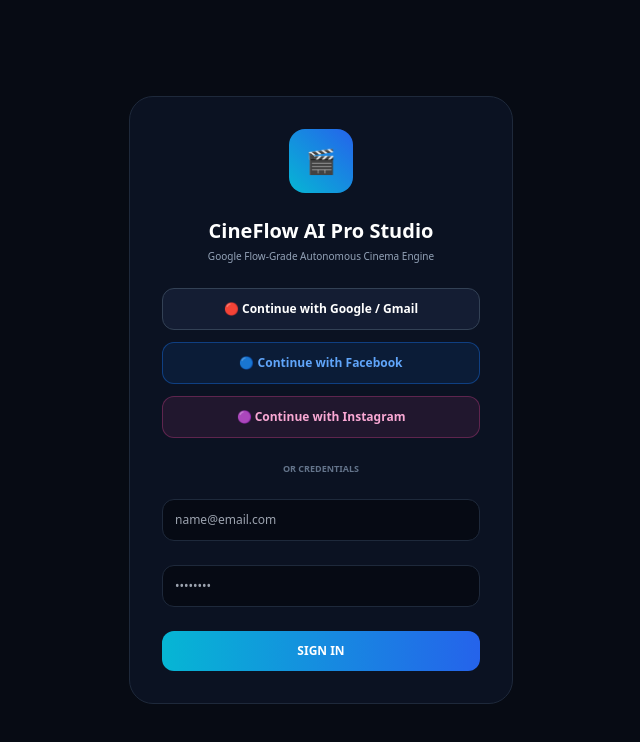
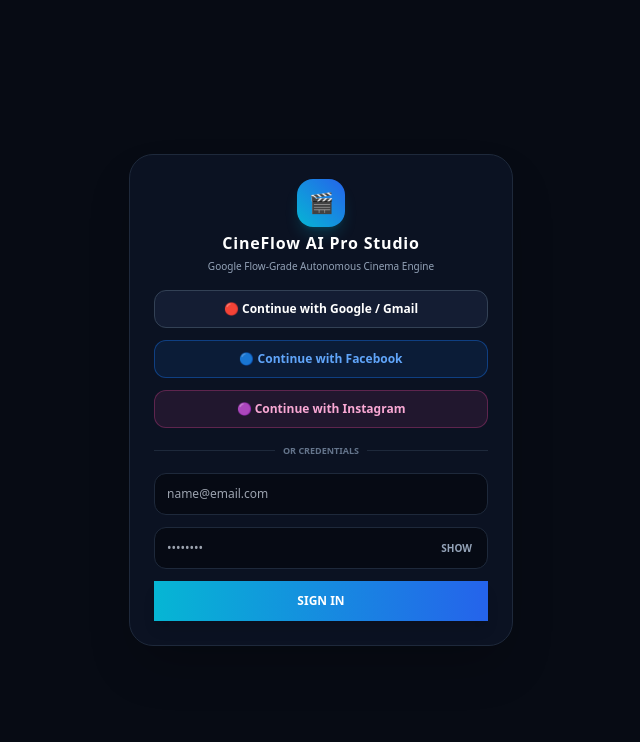
Before and after one commit to deepbhauak-wq/cineflow-ai, a Next.js app: page / in a window 1280 px wide. Shown: the top 742 px of the page, without its empty margins (319-959 px from the left). Built offline with nearby package versions, Linux system fonts and the light colour scheme.

Commit message:
Refactor CineFlowApp to Login component
Refactored CineFlowApp into Login component and updated UI elements.

```diff
--- a/app/page.jsx
+++ b/app/page.jsx
@@ -1,131 +1,71 @@
 "use client";
-import React, { useState, useEffect } from "react";
-import Link from "next/link";
+import React, { useState } from "react";
+import { useRouter } from "next/navigation";
 
-export default function CineFlowApp() {
-  const [mounted, setMounted] = useState(false);
-  const [isLoggedIn, setIsLoggedIn] = useState(false);
-  const [prompt, setPrompt] = useState("एक साहसी नायक जो प्राचीन विशाल साम्राज्य और रहस्यमयी प्राकृतिक वादियों के बीच एक महान यात्रा पर निकलता है। 4K सिनेमैटिक लाइटिंग, ड्रामेटिक ड्रोन शॉट्स और रियलिस्टिक विजुअल्स।");
-  const [ratio, setRatio] = useState("16:9");
-  const [timeline, setTimeline] = useState("60 Min");
-  const [storyEngine, setStoryEngine] = useState("Auto");
-  const [videoEngine, setVideoEngine] = useState("Veo");
-  const [style, setStyle] = useState("Cinematic Epic");
+export default function Login() {
+  const router = useRouter();
+  const [showPassword, setShowPassword] = useState(false);
 
-  useEffect(() => { setMounted(true); }, []);
-  if (!mounted) return null;
+  return (
+    <div className="min-h-screen bg-[#070b14] text-white flex items-center justify-center p-4 font-sans select-none">
+      <div className="w-full max-w-sm bg-[#0b1222] p-6 rounded-3xl border border-slate-800 space-y-4 shadow-2xl">
+        <div className="text-center space-y-1">
+          <div className="w-12 h-12 mx-auto rounded-2xl bg-gradient-to-tr from-cyan-500 to-blue-600 flex items-center justify-center text-xl font-black shadow-lg shadow-cyan-500/20">
+            🎬
+          </div>
+          <h1 className="text-base font-black text-white tracking-wider">CineFlow AI Pro Studio</h1>
+          <p className="text-[10px] text-slate-400">Google Flow-Grade Autonomous Cinema Engine</p>
+        </div>
 
-  // 1. LOGIN SCREEN UI
-  if (!isLoggedIn) {
-    return (
-      <div className="min-h-screen bg-[#070b14] flex items-center justify-center p-4 font-sans">
-        <div className="w-full max-w-sm bg-[#0b1222] p-8 rounded-3xl border border-slate-800 text-center space-y-6">
-          <div className="w-16 h-16 mx-auto bg-gradient-to-tr from-cyan-500 to-blue-600 rounded-2xl flex items-center justify-center text-2xl font-black">🎬</div>
-          <div className="space-y-1">
-            <h1 className="text-xl font-black text-white">CineFlow AI Pro Studio</h1>
-            <p className="text-[10px] text-slate-400">Google Flow-Grade Autonomous Cinema Engine</p>
+        <div className="space-y-3">
+          <button onClick={() => router.push("/")} className="w-full py-2.5 bg-[#141d33] border border-slate-700 rounded-xl text-xs font-bold text-white transition active:scale-95">
+            🔴 Continue with Google / Gmail
+          </button>
+          <button onClick={() => router.push("/")} className="w-full py-2.5 bg-[#1877F2]/10 border border-[#1877F2]/40 rounded-xl text-xs font-bold text-blue-400 transition active:scale-95">
+            🔵 Continue with Facebook
+          </button>
+          <button onClick={() => router.push("/")} className="w-full py-2.5 bg-pink-500/10 border border-pink-500/30 rounded-xl text-xs font-bold text-pink-300 transition active:scale-95">
+            🟣 Continue with Instagram
+          </button>
+        </div>
+
+        <div className="flex items-center gap-2 my-2">
+          <div className="flex-1 h-px bg-slate-800" />
+          <span className="text-[9px] text-slate-500 font-bold uppercase">OR CREDENTIALS</span>
+          <div className="flex-1 h-px bg-slate-800" />
+        </div>
+
+        <div className="space-y-3">
+          <input
+            type="text"
+            placeholder="name@email.com"
+            className="w-full bg-[#060a14] p-3 rounded-xl border border-slate-800 text-xs text-white outline-none focus:border-cyan-500"
+          />
+
+          {/* Password Input with Show/Hide Toggle */}
+          <div className="relative">
+            <input
+              type={showPassword ? "text" : "password"}
+              placeholder="••••••••"
+              className="w-full bg-[#060a14] p-3 pr-14 rounded-xl border border-slate-800 text-xs text-white outline-none focus:border-cyan-500"
+            />
+            <button
+              type="button"
+              onClick={() => setShowPassword(!showPassword)}
+              className="absolute right-4 top-1/2 -translate-y-1/2 text-[10px] font-bold text-slate-400 hover:text-white"
+            >
+              {showPassword ? "HIDE" : "SHOW"}
+            </button>
           </div>
-          <div className="space-y-3">
-            <button onClick={() => setIsLoggedIn(true)} className="w-full py-3 bg-[#141d33] border border-slate-700 rounded-xl text-xs font-bold text-white">🔴 Continue with Google / Gmail</button>
-            <button onClick={() => setIsLoggedIn(true)} className="w-full py-3 bg-[#1877F2]/10 border border-[#1877F2]/40 rounded-xl text-xs font-bold text-blue-400">🔵 Continue with Facebook</button>
-            <button onClick={() => setIsLoggedIn(true)} className="w-full py-3 bg-pink-500/10 border border-pink-500/30 rounded-xl text-xs font-bold text-pink-300">🟣 Continue with Instagram</button>
-          </div>
-          <div className="text-[9px] text-slate-500 font-bold uppercase">OR CREDENTIALS</div>
-          <input type="text" placeholder="name@email.com" className="w-full bg-[#060a14] p-3 rounded-xl border border-slate-800 text-xs text-white" />
-          <input type="password" placeholder="••••••••" className="w-full bg-[#060a14] p-3 rounded-xl border border-slate-800 text-xs text-white" />
-          <button onClick={() => setIsLoggedIn(true)} className="w-full py-3 bg-gradient-to-r from-cyan-500 to-blue-600 rounded-xl font-bold text-xs uppercase text-white">SIGN IN</button>
+
+          <button
+            onClick={() => router.push("/")}
+            className="w-full py-3 bg-gradient-to-r from-cyan-500 to-blue-600 font-bold text-xs uppercase text-white shadow-lg active:scale-95 transition"
+          >
+            SIGN IN
+          </button>
         </div>
       </div>
-    );
-  }
-
-  // 2. STUDIO DASHBOARD UI
-  return (
-    <div className="min-h-screen bg-[#070b14] text-slate-100 p-4 pb-10 max-w-md mx-auto space-y-4 font-sans text-xs">
-      <header className="flex justify-between items-center border-b border-slate-800 pb-3 sticky top-0 bg-[#070b14]/90 backdrop-blur-md z-40">
-        <div className="flex items-center gap-2">
-            <div className="w-8 h-8 rounded-xl bg-gradient-to-tr from-cyan-500 to-blue-600 flex items-center justify-center text-sm font-black">🎬</div>
-            <div>
-                <h1 className="text-[11px] font-black text-white">CineFlow <span className="text-cyan-400">AI Pro Studio</span></h1>
-                <p className="text-[8px] text-slate-500">Google Flow-Grade Autonomous Cinema Engine</p>
-            </div>
-        </div>
-        <div className="flex gap-2">
-            <button className="px-3 py-1 bg-[#22103a] text-purple-300 rounded-lg font-bold text-[10px]">Vault 📂</button>
-            <button onClick={() => setIsLoggedIn(false)} className="px-3 py-1 bg-red-950 text-red-300 rounded-lg font-bold text-[10px]">Logout</button>
-        </div>
-      </header>
-
-      <div className="bg-[#141e2a] border border-cyan-500/30 p-2 rounded-xl text-center font-bold text-cyan-300 text-[9px] uppercase tracking-wider">
-        ✨ Multi-Agent Autonomous Film Pipeline
-      </div>
-      <h2 className="text-sm font-black text-white text-center">Turn a Single Idea into a <span className="text-cyan-400">Full-Feature Cinematic Film</span></h2>
-
-      {/* Inputs */}
-      <div className="bg-[#0b1222] border border-slate-800 p-3 rounded-2xl space-y-2">
-        <div className="flex justify-between text-cyan-400 font-bold text-[10px]"><span>🎛️ 1. MASTER STORY / SCREENPLAY INPUT</span> <span className="text-[8px] bg-cyan-950 px-2 rounded">Auto-Scene Decomposition On</span></div>
-        <textarea value={prompt} onChange={(e) => setPrompt(e.target.value)} rows={3} className="w-full bg-[#060a14] p-2 rounded-xl border border-slate-800 text-xs" />
-      </div>
-
-      <div className="bg-[#0b1222] border border-slate-800 p-3 rounded-2xl space-y-2">
-        <span className="font-bold text-cyan-400 text-[10px]">📺 2. ASPECT RATIO</span>
-        <div className="grid grid-cols-3 gap-2">
-            {["16:9", "9:16", "21:9", "4:3", "1:1", "Auto"].map(r => (
-                <button key={r} onClick={() => setRatio(r)} className={`p-2 rounded-xl border ${ratio === r ? "bg-[#0d2238] border-cyan-500 text-cyan-300" : "bg-[#060a14] border-slate-800"}`}>
-                    <div className="font-bold text-[10px]">{r}</div>
-                    <div className="text-[8px] opacity-60">{r === "16:9" ? "YouTube" : r === "9:16" ? "Reels" : "Cinematic"}</div>
-                </button>
-            ))}
-        </div>
-      </div>
-
-      <div className="bg-[#0b1222] border border-slate-800 p-3 rounded-2xl space-y-2">
-        <span className="font-bold text-cyan-400 text-[10px]">📚 3. TIMELINE & LONG VIDEO MODE</span>
-        <div className="grid grid-cols-3 gap-2">
-            {["3 Min", "15 Min", "20 Min", "30 Min", "60 Min", "Custom"].map(t => (
-                <button key={t} onClick={() => setTimeline(t)} className={`p-2 rounded-xl border ${timeline === t ? "bg-[#1f153a] border-purple-500 text-purple-300" : "bg-[#060a14] border-slate-800"}`}>
-                    <div className="font-bold text-[10px]">{t}</div>
-                </button>
-            ))}
-        </div>
-      </div>
-
-      <div className="bg-[#0b1222] border border-slate-800 p-3 rounded-2xl space-y-2">
-        <span className="font-bold text-purple-400 text-[10px]">🧠 4. STORY ENGINE MODEL</span>
-        <div className="grid grid-cols-3 gap-2">
-            {["Auto", "GPT", "Gemini", "Claude", "Fast AI", "Pro AI"].map(e => (
-                <button key={e} onClick={() => setStoryEngine(e)} className={`py-2 rounded-xl border ${storyEngine === e ? "bg-[#251545] border-purple-500 text-purple-200" : "bg-[#060a14] border-slate-800"}`}>
-                    {e}
-                </button>
-            ))}
-        </div>
-      </div>
-
-      <div className="bg-[#0b1222] border border-slate-800 p-3 rounded-2xl space-y-2">
-        <span className="font-bold text-cyan-400 text-[10px]">🎥 5. VIDEO GENERATION MODEL</span>
-        <div className="grid grid-cols-3 gap-2">
-            {["Veo", "Kling", "Runway", "Halluo", "Luma", "Auto"].map(v => (
-                <button key={v} onClick={() => setVideoEngine(v)} className={`py-2 rounded-xl border ${videoEngine === v ? "bg-[#0b2438] border-cyan-500 text-cyan-300" : "bg-[#060a14] border-slate-800"}`}>
-                    {v}
-                </button>
-            ))}
-        </div>
-      </div>
-
-      <div className="bg-[#0b1222] border border-slate-800 p-3 rounded-2xl space-y-2">
-        <span className="font-bold text-amber-400 text-[10px]">🎞️ 6. VISUAL ATMOSPHERE & STYLE</span>
-        <div className="grid grid-cols-2 gap-2">
-            {["Cinematic Epic", "Realistic 8K", "Historical Drama", "Dark Cyberpunk", "3D Animation", "Anime", "Documentary Film", "Custom Style"].map(st => (
-                <button key={st} onClick={() => setStyle(st)} className={`p-2.5 rounded-xl border text-left font-bold ${style === st ? "bg-[#211909] border-amber-500 text-amber-300" : "bg-[#060a14] border-slate-800"}`}>
-                    {st} {style === st && "✓"}
-                </button>
-            ))}
-        </div>
-      </div>
-
-      <button className="w-full py-4 bg-gradient-to-r from-cyan-500 via-blue-600 to-blue-500 rounded-2xl font-black text-xs uppercase text-white shadow-xl shadow-cyan-500/20 active:scale-95 transition">
-        🚀 GENERATE AUTONOMOUS CINEMA FILM
-      </button>
     </div>
   );
 }
```
